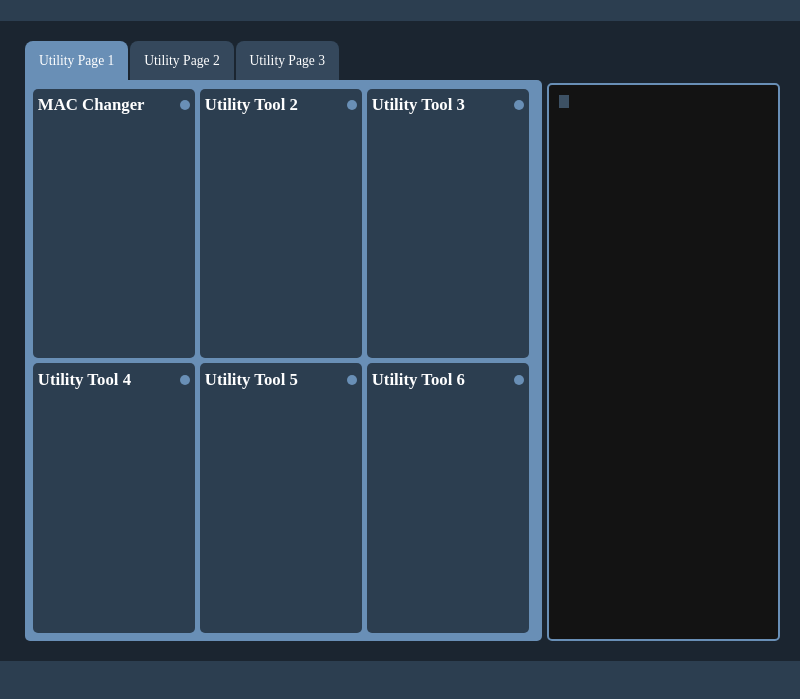
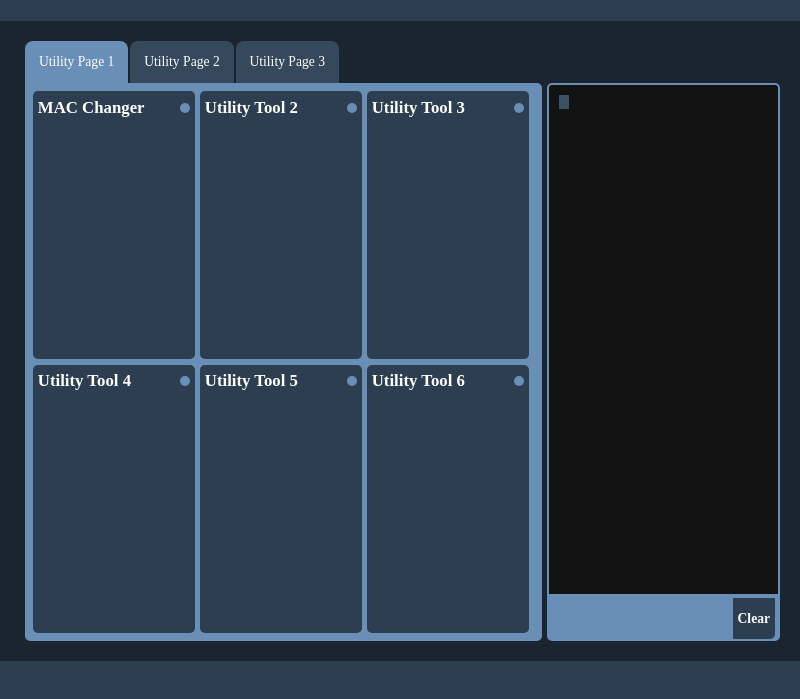
Before and after one commit to dstock3/place2B, an Electron app: page index.html in a window 800 px wide. Shown: the part 59-758 px from the top of the page. Drawn offline with Linux system fonts and the light colour scheme; no server answers.

Commit message:
added terminal controller to enable user to clear screen

```diff
--- a/doc/help.js
+++ b/doc/help.js
@@ -0,0 +1,14 @@
+const helper = () => {
+    const infoElement = document.querySelector('.info');
+
+    infoElement.addEventListener('click', () => {
+        const terminalDisplay = document.querySelector('.terminal-display');
+        const newLine = document.createElement('div');
+        newLine.classList.add('terminal-line', 'new');
+        newLine.textContent = "here is the info you requested"
+        terminalDisplay.appendChild(newLine);
+        newLine.scrollIntoView();
+    });
+};
+
+module.exports = { helper };
--- a/index.html
+++ b/index.html
@@ -184,9 +184,14 @@
         </div>
       </div>
       <div class="sidebar">
-        <div class="terminal-display">
-          <div class="terminal-line">
-            <span class="terminal-cursor"></span>
+        <div class="terminal">
+          <div class="terminal-display">
+            <div class="terminal-line">
+              <span class="terminal-cursor"></span>
+            </div>
+          </div>
+          <div class="terminal-controller">
+            <div class="clear-button">Clear</div>
           </div>
         </div>
       </div>
--- a/renderer.js
+++ b/renderer.js
@@ -4,8 +4,10 @@ const { addNetworkInterfaces } = require('./doc/network')
 const { getNetworkInterfaces } = require('./tools/network');
 const { renderTerminal } = require('./doc/terminal');
 const { tabSelect } = require('./doc/tabSelect');
+const { helper } = require('./doc/help')
 
 tabSelect();
+helper();
 
 /*
 try {
--- a/styles.css
+++ b/styles.css
@@ -91,7 +91,6 @@ button {
 
 .panels {
     background: #698fb6;
-    height: 92%;
     display: flex;
     justify-content: center;
     align-items: center;
@@ -99,7 +98,7 @@ button {
     border-bottom-left-radius: 5px;
     border-bottom-right-radius: 5px;
     width: 100%;
-    height: 100%;
+    height: 93%;
 }
 
 .panel-container {
@@ -164,27 +163,68 @@ button {
 
 .sidebar {
     display: flex;
-    align-items: flex-end;
+    flex-direction: column;
+    justify-content: flex-end;
     width: 33vw;
     height: 100%;
     margin-left: 5px;
 }
 
 /* Terminal */
+.terminal {
+    height: 93%;
+    width: 100%;
+    display: flex;
+    flex-direction: column;
+    justify-content: space-between;
+}
+
 .terminal-display {
-    border-radius: 5px;
+    border-top-right-radius: 5px;
+    border-top-left-radius: 5px;
     border: 2px solid #698fb6;
     background-color: #131313;
     color: #fff;
     font-family: monospace;
     padding: 10px;
-    height: 93%;
+    height: 92%;
     width: 100%;
+    overflow: hidden;
+}
+
+.terminal-controller {
+    display: flex;
+    justify-content: flex-end;
+    align-items: center;
+    width: 100%;
+    height: 8%;
+    background-color: #698fb6;
+    border-bottom-left-radius: 5px;
+    border-bottom-right-radius: 5px;
+}
+
+.clear-button {
+    height: 92%;
+    display: flex;
+    justify-content: center;
+    align-items: center;
+    padding-inline: 5px;
+    background-color: #2C3E50;
+    color: white;
+    border-bottom-right-radius: 5px;
+    cursor: pointer;
+    margin-right: 5px;
+    font-size: .85em;
+    font-weight: bold;
 
 }
 
 .terminal-line {
-    line-height: 1.5;
+    color: #94c8fc;
+    position: relative;
+    font-family: monospace;
+    font-size: 14px;
+    line-height: 20px;
 }
 
 .hidden {
@@ -215,3 +255,12 @@ button {
         opacity: 0;
     }
 }
+
+@keyframes typing {
+    from {
+        width: 0;
+    }
+    to {
+        width: 5px;
+    }
+}
```
